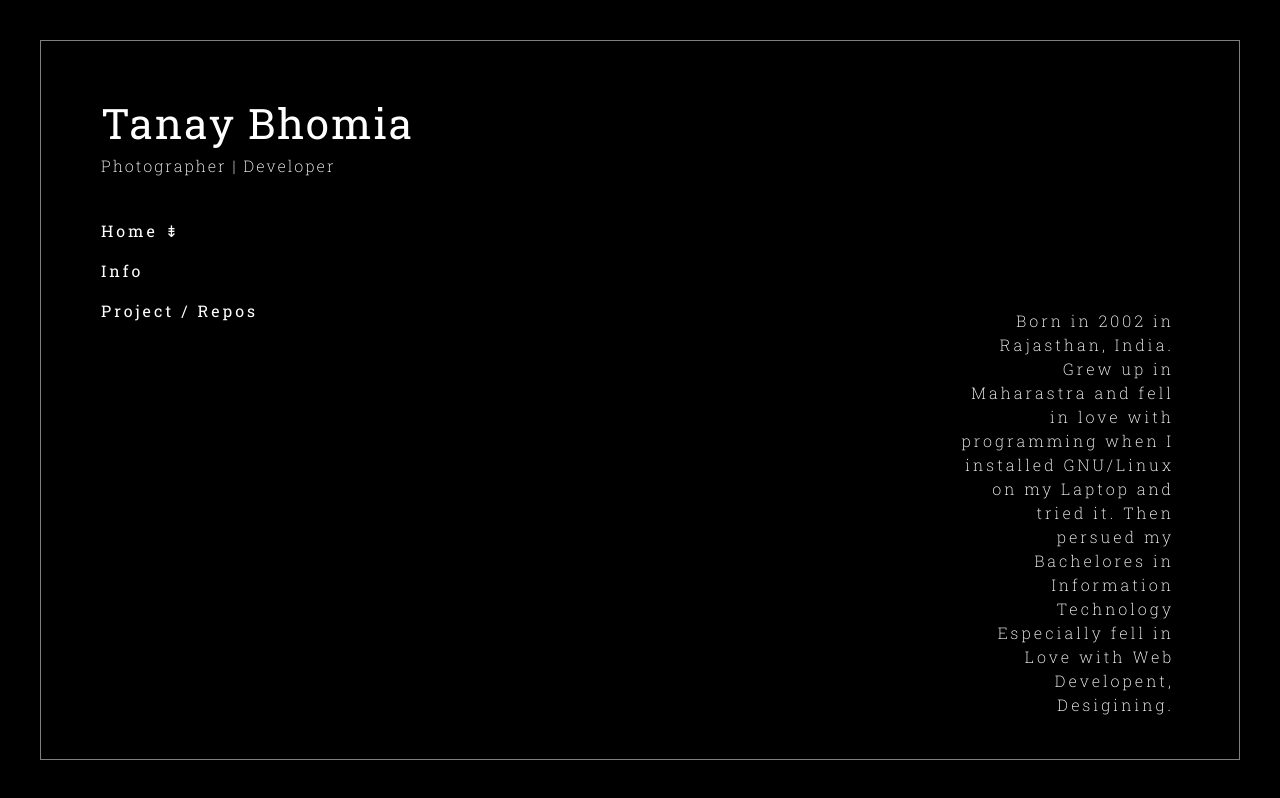
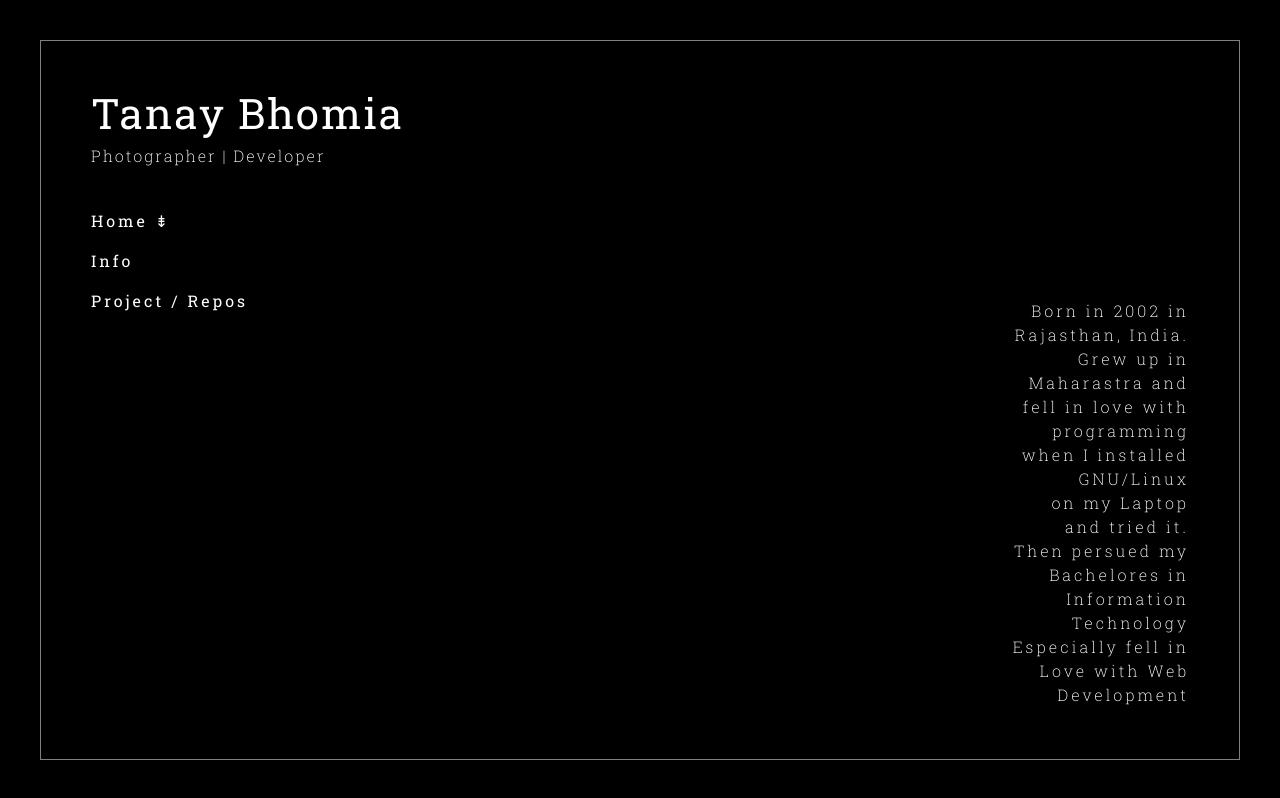
Before and after one commit to tanaybhomia/tanaybhomia.github.io, a plain HTML site: page index.html in a window 1280 px wide. Drawn offline with nearby package versions, Linux system fonts and the light colour scheme.

Commit message:
Changed Padding and Margins

```diff
--- a/index.html
+++ b/index.html
@@ -39,7 +39,7 @@
         </div>
 
         <div class="basic">
-               <span>Born in 2002 in Rajasthan, India. Grew up in Maharastra and fell in love with programming when I installed GNU/Linux <br> on my Laptop and tried it. Then persued my Bachelores in Information Technology </b> Especially fell in Love with Web Developent, Desigining.</span>
+               <span>Born in 2002 in Rajasthan, India. Grew up in Maharastra and fell in love with programming when I installed GNU/Linux <br> on my Laptop and tried it. Then persued my Bachelores in Information Technology </b> Especially fell in Love with Web Development</span>
         </div>
     </div>
 </body>
--- a/style/home.css
+++ b/style/home.css
@@ -27,8 +27,7 @@ body
 	height: 100px;
 	width: 500px;
 	display: block;
-	margin-left: 20px;
-	margin-top: 10px;
+	margin-left: 10px;
 }
 .name1 span
 {
@@ -46,7 +45,7 @@ body
 {
 	width: 200px;
 	height: 200px;
-	margin-left: 20px;
+	margin-left: 10px;
 	margin-top: 20px;
 }
 .tabs ul
@@ -71,19 +70,19 @@ body
 .basic
 {
 	text-align: right;
-	padding-top: 30px;
-	height: 450px;
+	padding-top: 70px;
+	height: 500px;
 	display: block;
 	float: right;
-	width: 250px;
+	width: 200px;
 	bottom: 30px;
-	right: 35px;
-	overflow: auto;
-	padding-right: 30px;
+	right: 30px;
+	overflow: hidden;
+	padding-right: 20px;
 	position: absolute;
 }
 .basic span
 {
 	letter-spacing: 3px;
-	font-weight: 200;
+	font-weight: 300;
 }
--- a/style/info.css
+++ b/style/info.css
@@ -40,8 +40,7 @@ body
 	height: 100px;
 	width: 500px;
 	display: block;
-	margin-left: 20px;
-	margin-top: 10px;
+	margin-left: 10px;
 }
 .name1 span
 {
@@ -59,7 +58,7 @@ body
 {
 	width: 200px;
 	height: 200px;
-	margin-left: 20px;
+	margin-left: 10px;
 	margin-top: 20px;
 }
 .tabs ul
--- a/style/projects.css
+++ b/style/projects.css
@@ -23,8 +23,7 @@ body
 	height: 100px;
 	width: 500px;
 	display: block;
-	margin-left: 20px;
-	margin-top: 10px;
+	margin-left: 10px;
 }
 .name1 span
 {
@@ -42,7 +41,7 @@ body
 {
 	width: 200px;
 	height: 200px;
-	margin-left: 20px;
+	margin-left: 10px;
 	margin-top: 20px;
 }
 .tabs ul
@@ -61,7 +60,7 @@ body
 	float: right;
 	width: 700px;
 	bottom: 30px;
-	right: 40px;
+	right: 30px;
 	overflow: auto;
 	padding-right: 20px;
 	scroll-behavior: smooth;
```
